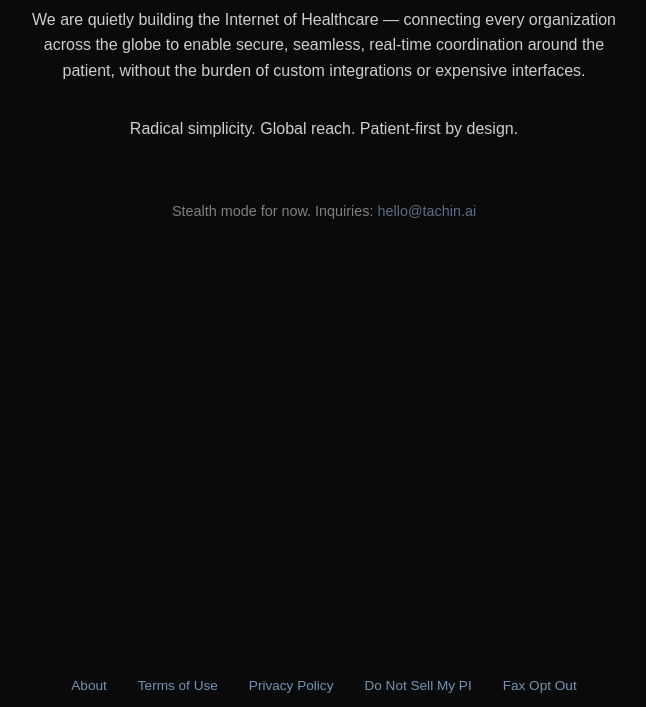
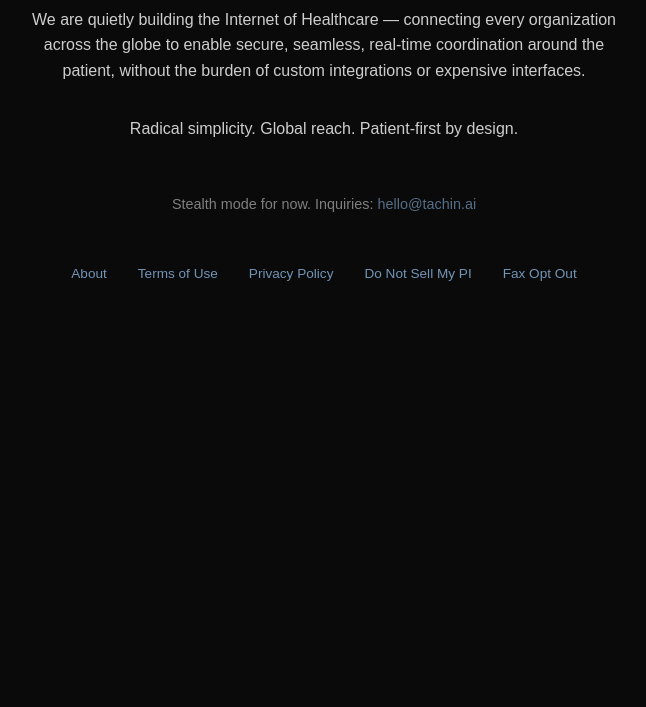
Before and after one commit to alysne123/tachin-website, a plain HTML site: page index.html in a window 1280 px wide. Shown: the part 93-800 px from the top of the page, without its empty margins (316-962 px from the left). Drawn offline with Linux system fonts and the light colour scheme.

Commit message:
Update index.html

```diff
--- a/index.html
+++ b/index.html
@@ -13,9 +13,8 @@
       display: flex;
       flex-direction: column;
       align-items: center;
-      justify-content: center;
-      height: 100vh;
       text-align: center;
+      min-height: 100vh;
     }
     h1 {
       font-size: 2.5em;
@@ -27,7 +26,8 @@
       opacity: 0.85;
     }
     .contact {
-      margin-top: 2em;
+      margin-top: 1.5em;
+      margin-bottom: 1.5em;
       opacity: 0.6;
       font-size: 0.9em;
     }
@@ -39,7 +39,6 @@
       text-decoration: underline;
     }
     footer {
-      margin-top: auto;
       padding: 1em 0;
       background-color: #0a0a0a;
       width: 100%;
```
